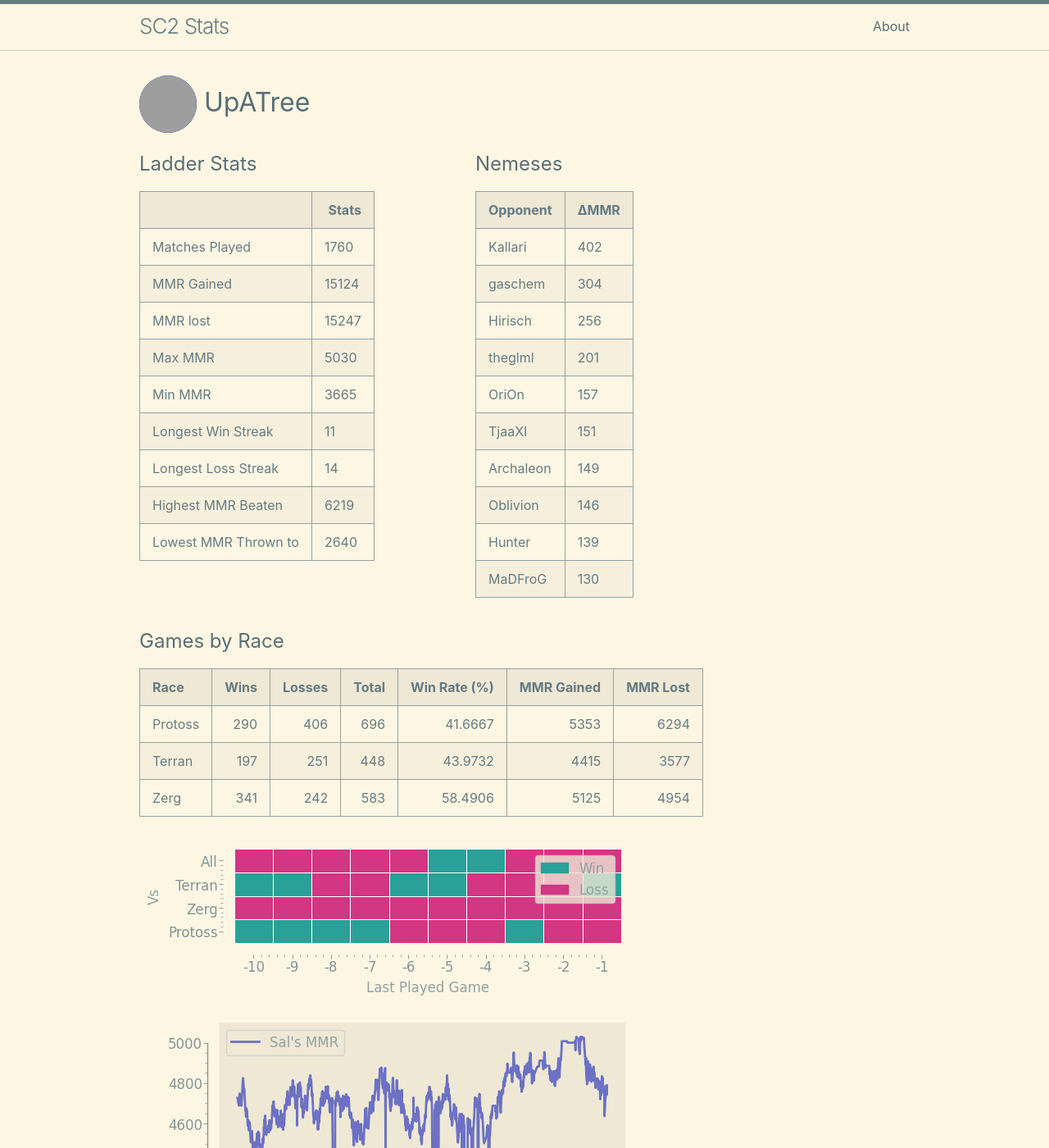
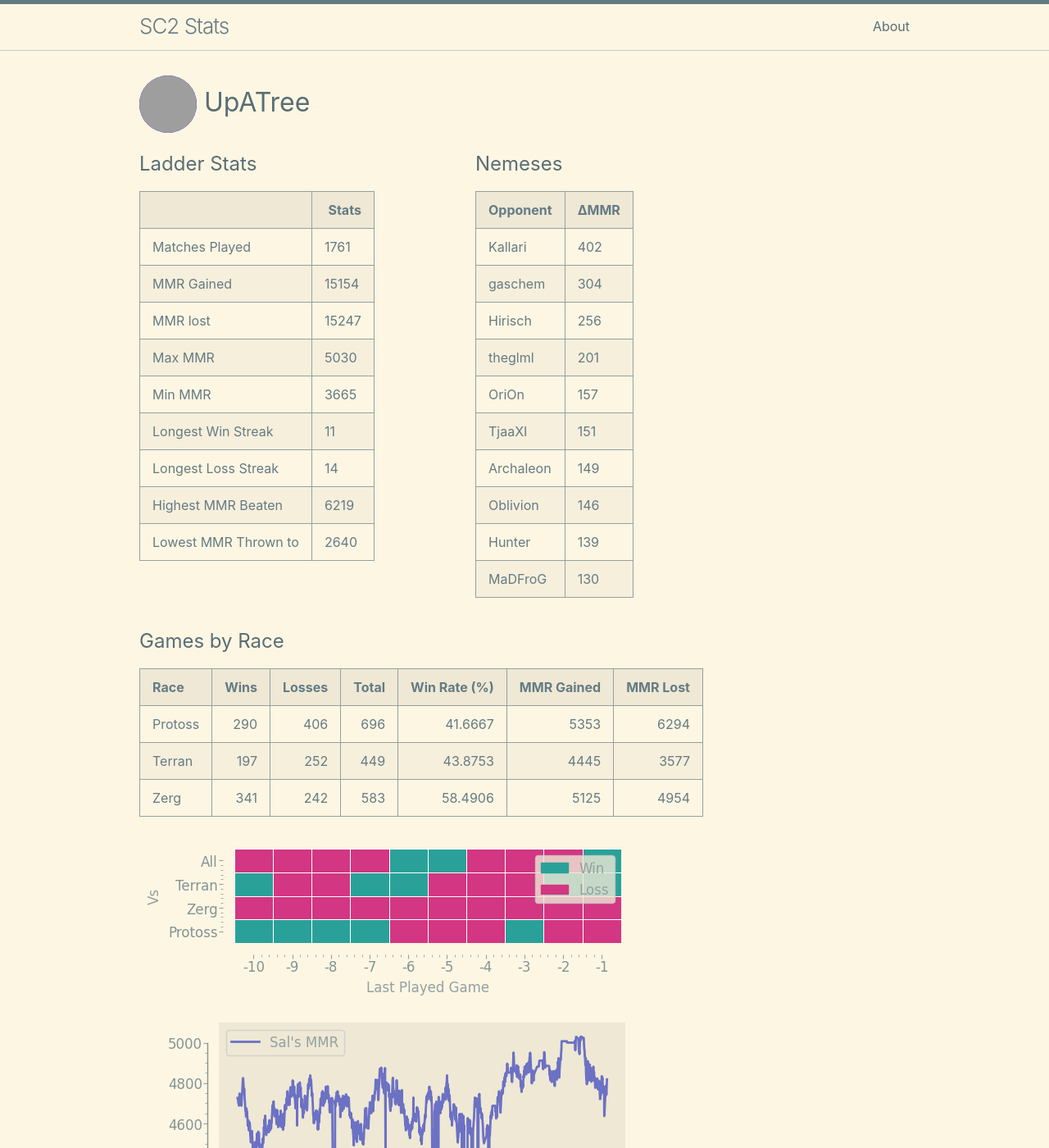
Before and after one commit to kylermurphy/UpATree, a Jekyll site: the page built from docs/index.md, in a window 1280 px wide and 1400 px high. Shown: the whole window at 82% size. Built offline with Jekyll 4.4.1, drawn with Linux system fonts in a browser that asks for light colours; grey boxes are pictures that could not be loaded.

Commit message:
running on push

```diff
--- a/docs/index.md
+++ b/docs/index.md
@@ -18,11 +18,11 @@ layout: home
   <tbody>
     <tr>
       <td>Matches Played</td>
-      <td>1760</td>
+      <td>1761</td>
     </tr>
     <tr>
       <td>MMR Gained</td>
-      <td>15124</td>
+      <td>15154</td>
     </tr>
     <tr>
       <td>MMR lost</td>
@@ -115,7 +115,7 @@ layout: home
 | Race    |   Wins |   Losses |   Total |   Win Rate (%) |   MMR Gained |   MMR Lost |
 |:--------|-------:|---------:|--------:|---------------:|-------------:|-----------:|
 | Protoss |    290 |      406 |     696 |        41.6667 |         5353 |       6294 |
-| Terran  |    197 |      251 |     448 |        43.9732 |         4415 |       3577 |
+| Terran  |    197 |      252 |     449 |        43.8753 |         4445 |       3577 |
 | Zerg    |    341 |      242 |     583 |        58.4906 |         5125 |       4954 |
 
 ![Games by Race](./assets/gm_hist.png)
--- a/log.txt
+++ b/log.txt
@@ -832,3 +832,4 @@ Writing a log file 2025-04-04 16:28:19.
 Writing a log file 2025-04-04 16:52:27.
 Writing a log file 2025-04-04 17:20:23.
 Writing a log file 2025-04-04 17:37:13.
+Writing a log file 2025-04-04 17:49:40.
```
Also changed, not shown: docs/assets/MMR.png, docs/assets/daily.png, docs/assets/gm_hist.png, docs/assets/r_wrt.png, 1 other file.
